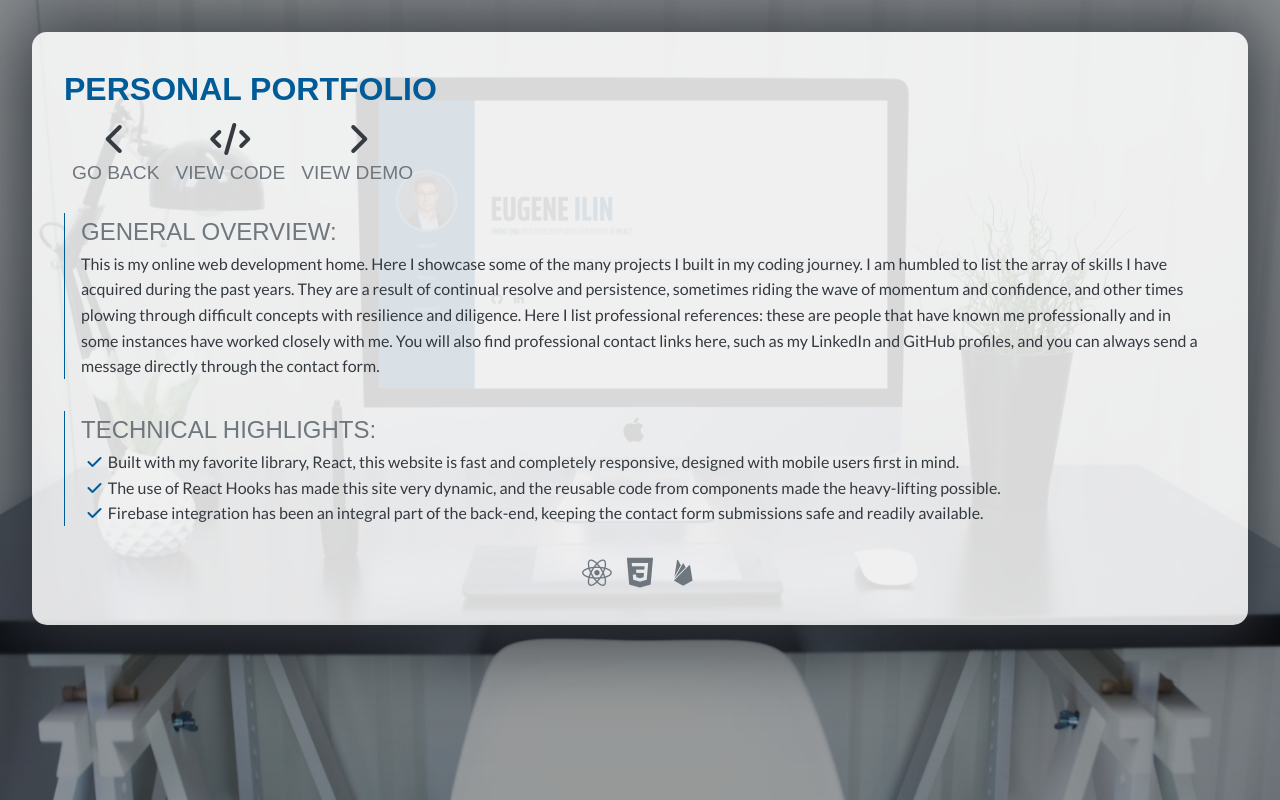
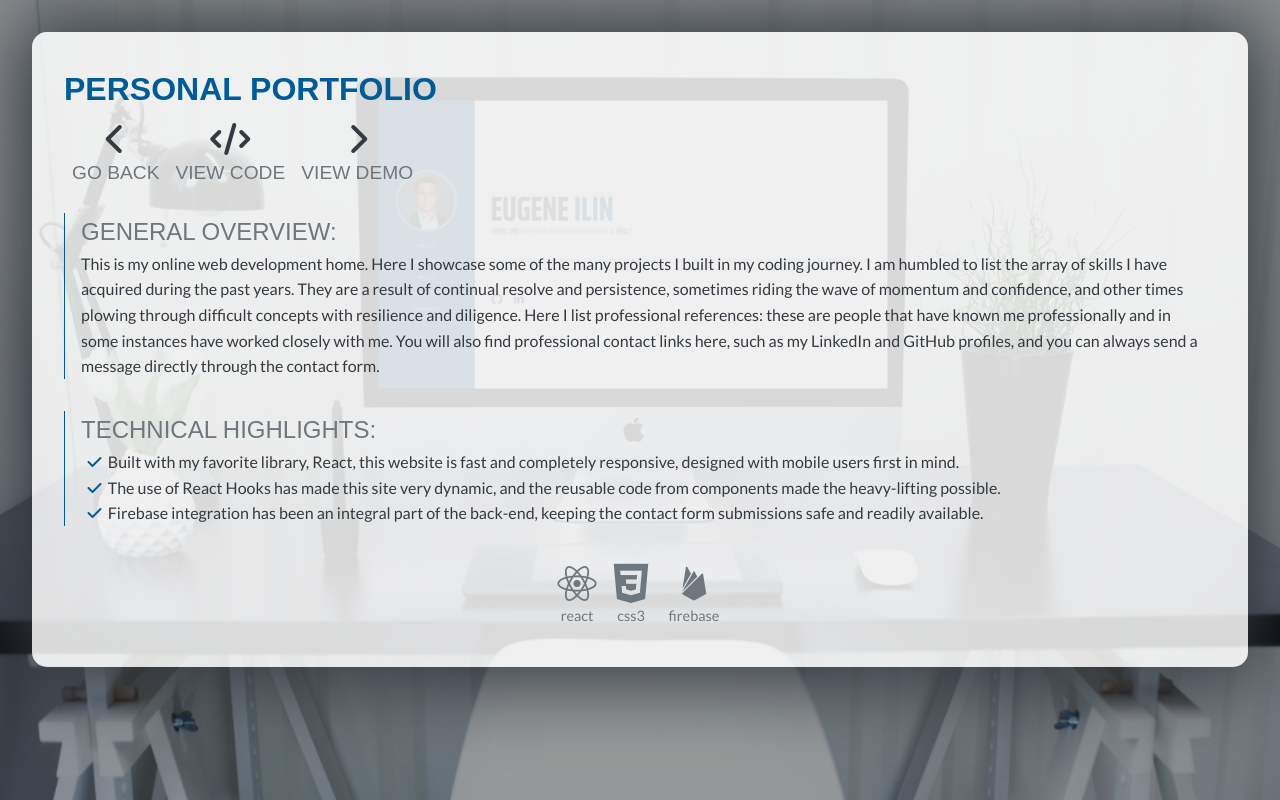
Before and after one commit to eugeneilin/eugeneilin.dev, a React (Create React App) app: page /experience/1 in a window 1280 px wide. Built offline with nearby package versions, Linux system fonts and the light colour scheme; a web font is replaced by a local one.

Commit message:
updated skills section

```diff
--- a/src/components/homepage/Skills.jsx
+++ b/src/components/homepage/Skills.jsx
@@ -5,7 +5,11 @@ import '../../styles/homepage/Skills.css';
 const Skills = () => {
   const acumen = SkillList.acumen;
   let displayAcumen = acumen.map((skill) => {
-    return <i className={skill}></i>;
+    return (
+      <i className={skill}>
+        <p>{skill.split('-')[1]}</p>
+      </i>
+    );
   });
 
   const competencies = SkillList.competencies;
--- a/src/pages/ProjectDisplay.jsx
+++ b/src/pages/ProjectDisplay.jsx
@@ -19,7 +19,11 @@ const ProjectDisplay = () => {
   });
 
   let toolList = project.tools.map((index) => {
-    return <i className={index}></i>;
+    return (
+      <i className={index}>
+        <p>{index.split('-')[1]}</p>
+      </i>
+    );
   });
 
   return (
--- a/src/styles/ProjectDisplay.css
+++ b/src/styles/ProjectDisplay.css
@@ -76,6 +76,23 @@
   margin-top: auto;
   text-align: center;
   padding-top: 1rem;
+  display: flex;
+  flex-wrap: wrap;
+  align-items: center;
+  justify-content: center;
+}
+
+.tools i {
+  font-size: 2.5rem;
+  transition: color 0.4s;
+  padding: 0.4rem;
+  text-align: center;
+}
+
+.tools i p {
+  font-size: 0.9rem;
+  text-align: center;
+  padding: 0.3rem;
 }
 
 .devicon,
--- a/src/styles/homepage/Skills.css
+++ b/src/styles/homepage/Skills.css
@@ -16,6 +16,13 @@
   font-size: 2.5rem;
   transition: color 0.4s;
   padding: 0.4rem;
+  text-align: center;
+}
+
+.acumen i p {
+  font-size: 0.9rem;
+  text-align: center;
+  padding: 0.3rem;
 }
 
 .competency span,
```
